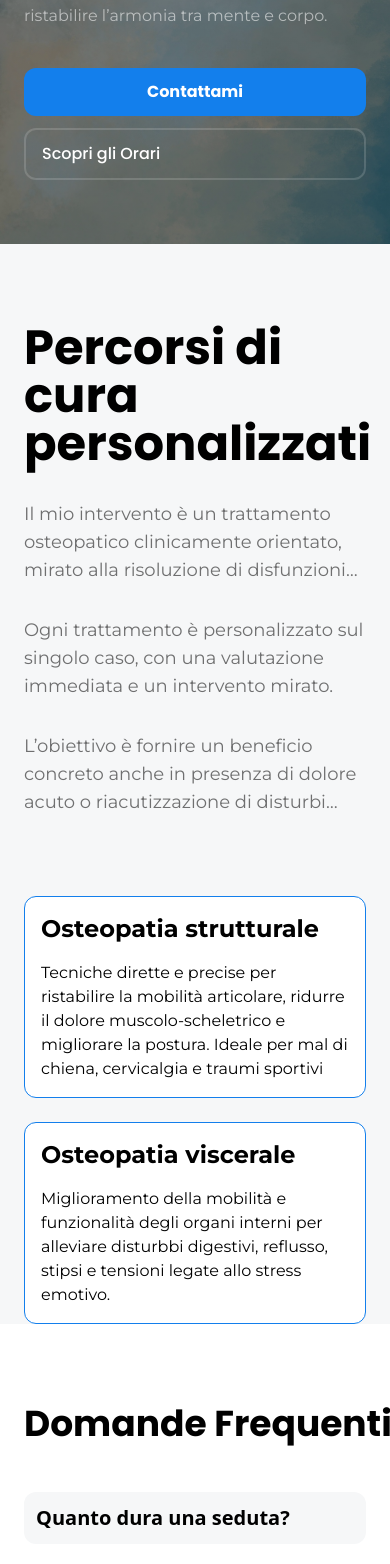
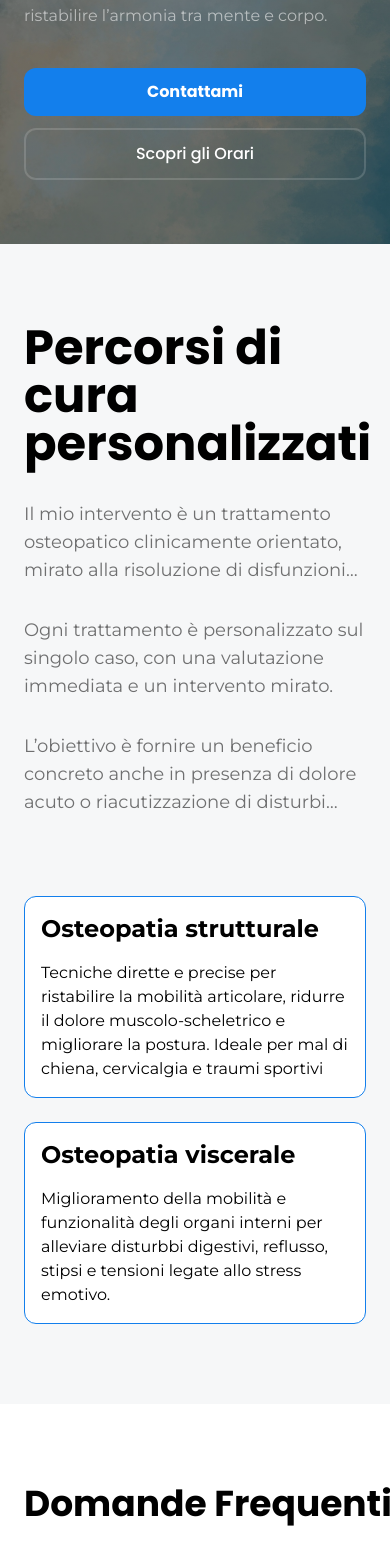
Before and after one commit to federico-cecchini/frontend, a React app: page /services in a window 390 px wide. Shown: the part 404-1968 px from the top of the page. Built offline with nearby package versions, Linux system fonts and the light colour scheme; the HTML template or start-up script is replaced by a standard one.

Commit message:
feat: enhance SecondaryButton styling and add padding to Services section for improved layout

```diff
--- a/src/components/SecondaryButton.jsx
+++ b/src/components/SecondaryButton.jsx
@@ -1,7 +1,7 @@
 import '../App.css'
 
 function SecondaryButton({to, text}) {
-    return <a href={to} className='px-4 py-3 bg-transparent rounded-xl font-medium border-2 border-white border-opacity-15 font-Poppins text-white'>{text}</a>
+    return <a href={to} className='px-4 py-3 bg-transparent rounded-xl font-medium border-2 border-white border-opacity-15 font-Poppins text-white text-center'>{text}</a>
 }
 
 export default SecondaryButton;
--- a/src/view/Services.jsx
+++ b/src/view/Services.jsx
@@ -44,7 +44,7 @@ function Services() {
             <Nav />
             <Hero title="Ritrova il tuo equilibrio naturale" subtitle="" text={"Ogni corpo racconta una storia. Attraverso trattamenti manuali precisi e personalizzati, aiuto i miei pazienti a ritroare il benessere, eliminare il dolore e ristabilire l’armonia tra mente e corpo."} image={'./vite.svg'}/>
             <Article title={"Percorsi di cura personalizzati"} text={"Il mio intervento è un trattamento osteopatico clinicamente orientato, mirato alla risoluzione di disfunzioni muscolo-scheletriche attraverso tecniche manuali specifiche e altamente specializzate.\nOgni trattamento è personalizzato sul singolo caso, con una valutazione immediata e un intervento mirato.\nL’obiettivo è fornire un beneficio concreto anche in presenza di dolore acuto o riacutizzazione di disturbi cronici."} className={"bg-light-secondary-bg "}/>
-            <section className='px-6 md:px-8 dark:bg-dark-bg bg-light-secondary-bg flex flex-col gap-6'>
+            <section className='px-6 md:px-8 dark:bg-dark-bg bg-light-secondary-bg flex flex-col gap-6 pb-20'>
                 {
                     services.map((service, index) => (
                         <Service key={index} img={service.img} title={service.title} description={service.description} />
```
